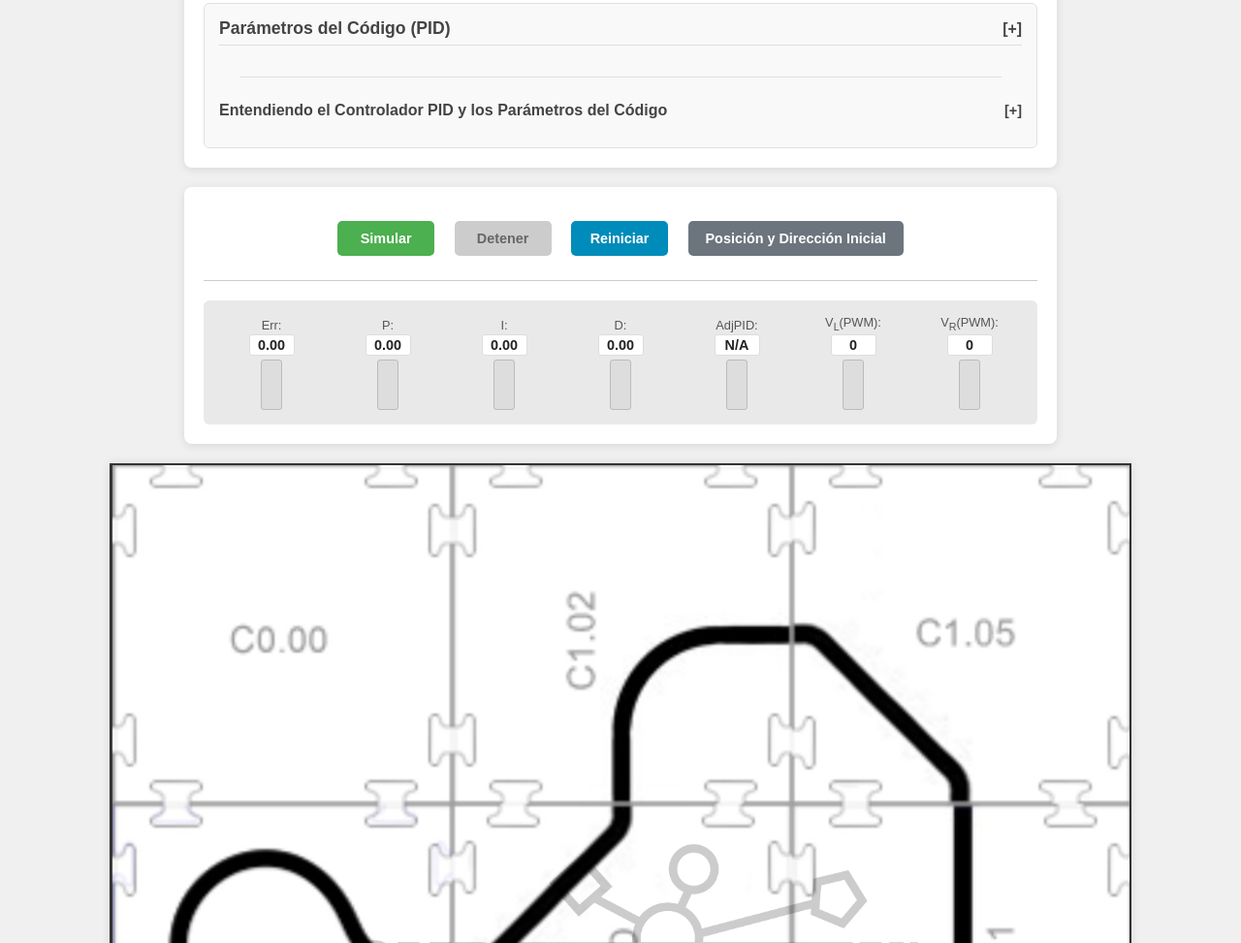
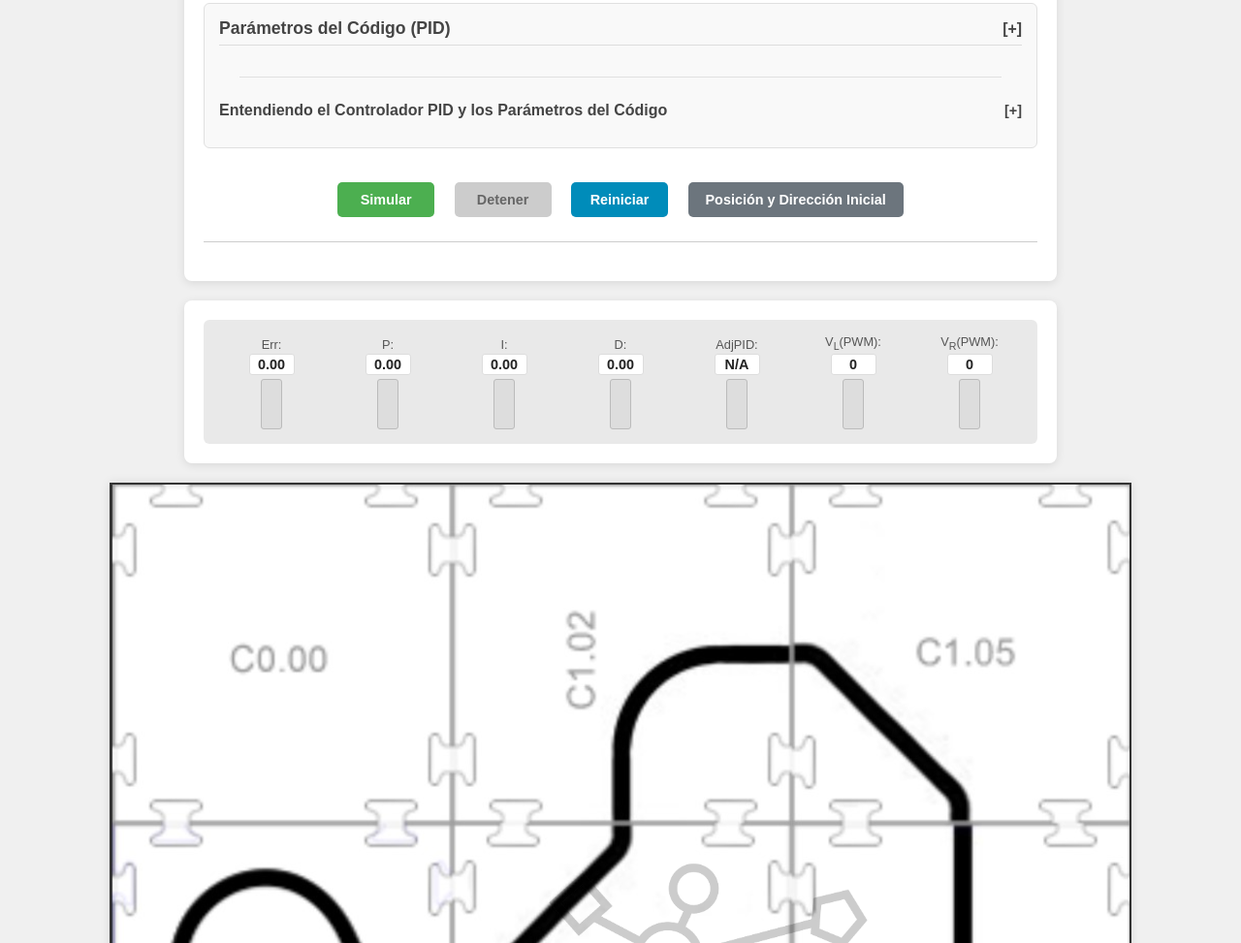
Before and after one commit to svpsteamclub/SLCSim, a plain HTML site: page index.html in a window 1280 px wide. Shown: the part 749-1722 px from the top of the page at 97% size. Drawn offline with Linux system fonts and the light colour scheme.

Commit message:
Update index.html

```diff
--- a/index.html
+++ b/index.html
@@ -121,17 +121,16 @@
                 </div>
             </div> <!-- End of arduino-controls -->
 
-             <!-- The <hr> that was between arduino-controls and pid-explanation is now GONE from here -->
-        </div> <!-- END OF Main controls-container for simulator options -->
-
-        <div class="controls-container"> <!-- Buttons and Info in their own centered container -->
-            <div class="buttons">
+            <div class="buttons" style="margin-top: 20px; text-align: center;">
                 <button id="startButton">Simular</button>
                 <button id="stopButton">Detener</button>
                 <button id="resetButton">Reiniciar</button>
                 <button id="setStartPositionButton" style="background-color: #6c757d; color: white;">Posición y Dirección Inicial</button>
             </div>
             <hr>
+        </div> <!-- END OF Main controls-container for simulator options -->
+
+        <div class="controls-container"> <!-- Buttons and Info in their own centered container -->
             <div class="info">
                 <div class="info-item">
                     <span class="info-label">Err:</span><span class="info-value" id="errorVal">0.00</span>
```
